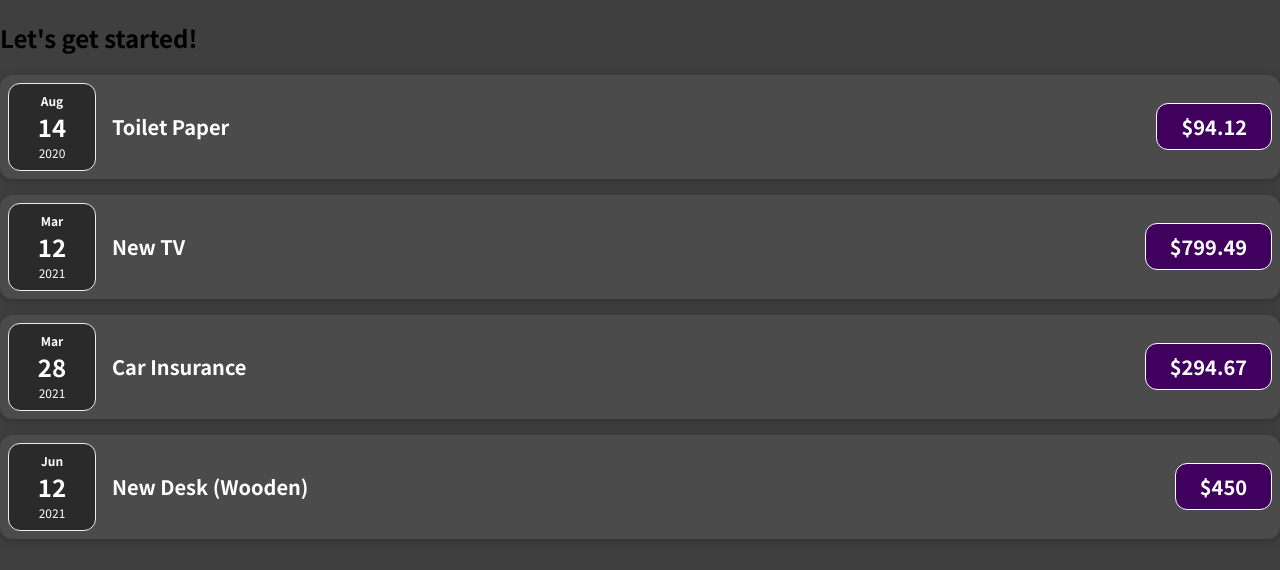
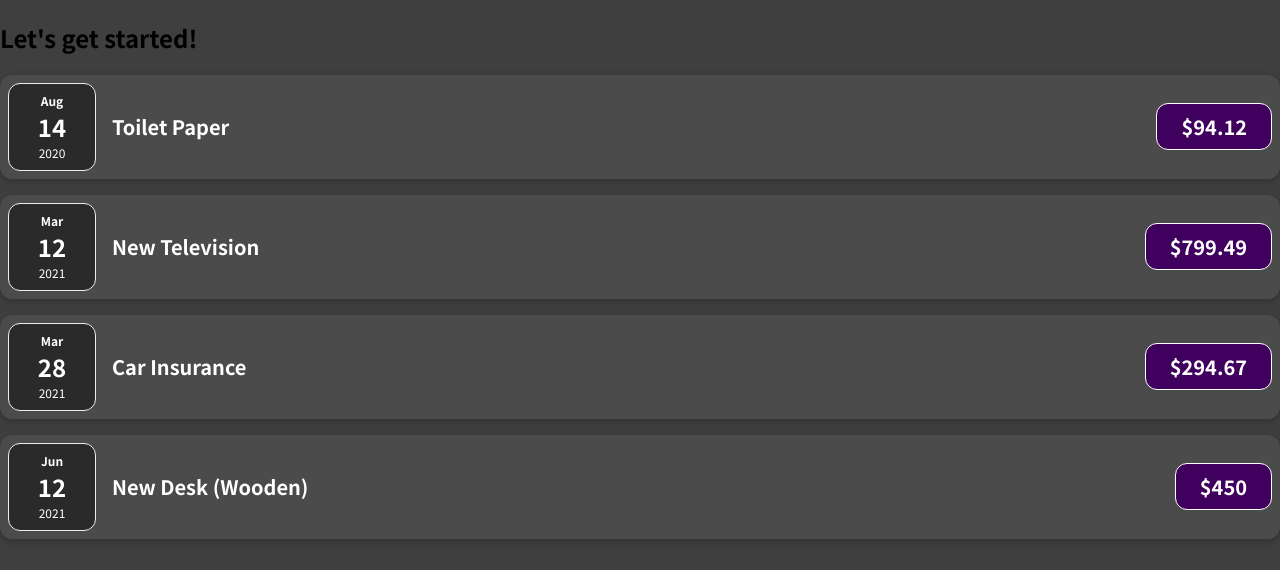
Before and after one commit to stevenried/acadamind-react-course, a JavaScript app: page / in a window 1280 px wide. Shown: the top 570 px of the page. Built offline with nearby package versions, Linux system fonts and the light colour scheme.

Commit message:
First assignment - my own component with props, to clean up App.js

```diff
--- a/src/App.js
+++ b/src/App.js
@@ -1,4 +1,5 @@
 import ExpenseItem from './components/ExpenseItem'
+import Expenses from './components/Expenses'
 
 function App() {
   const expenses = [
@@ -8,7 +9,12 @@ function App() {
       amount: 94.12,
       date: new Date(2020, 7, 14),
     },
-    { id: 'e2', title: 'New TV', amount: 799.49, date: new Date(2021, 2, 12) },
+    {
+      id: 'e2',
+      title: 'New Television',
+      amount: 799.49,
+      date: new Date(2021, 2, 12),
+    },
     {
       id: 'e3',
       title: 'Car Insurance',
@@ -26,26 +32,7 @@ function App() {
   return (
     <div>
       <h2>Let's get started!</h2>
-      <ExpenseItem
-        title={expenses[0].title}
-        amount={expenses[0].amount}
-        date={expenses[0].date}
-      />
-      <ExpenseItem
-        title={expenses[1].title}
-        amount={expenses[1].amount}
-        date={expenses[1].date}
-      />
-      <ExpenseItem
-        title={expenses[2].title}
-        amount={expenses[2].amount}
-        date={expenses[2].date}
-      />
-      <ExpenseItem
-        title={expenses[3].title}
-        amount={expenses[3].amount}
-        date={expenses[3].date}
-      />
+      <Expenses array={expenses} />
     </div>
   )
 }
--- a/src/components/Expenses.js
+++ b/src/components/Expenses.js
@@ -0,0 +1,31 @@
+import ExpenseItem from './ExpenseItem'
+
+function Expenses(props) {
+  const expenses = props.array
+  return (
+    <div>
+      <ExpenseItem
+        title={expenses[0].title}
+        amount={expenses[0].amount}
+        date={expenses[0].date}
+      />
+      <ExpenseItem
+        title={expenses[1].title}
+        amount={expenses[1].amount}
+        date={expenses[1].date}
+      />
+      <ExpenseItem
+        title={expenses[2].title}
+        amount={expenses[2].amount}
+        date={expenses[2].date}
+      />
+      <ExpenseItem
+        title={expenses[3].title}
+        amount={expenses[3].amount}
+        date={expenses[3].date}
+      />
+    </div>
+  )
+}
+
+export default Expenses
```
